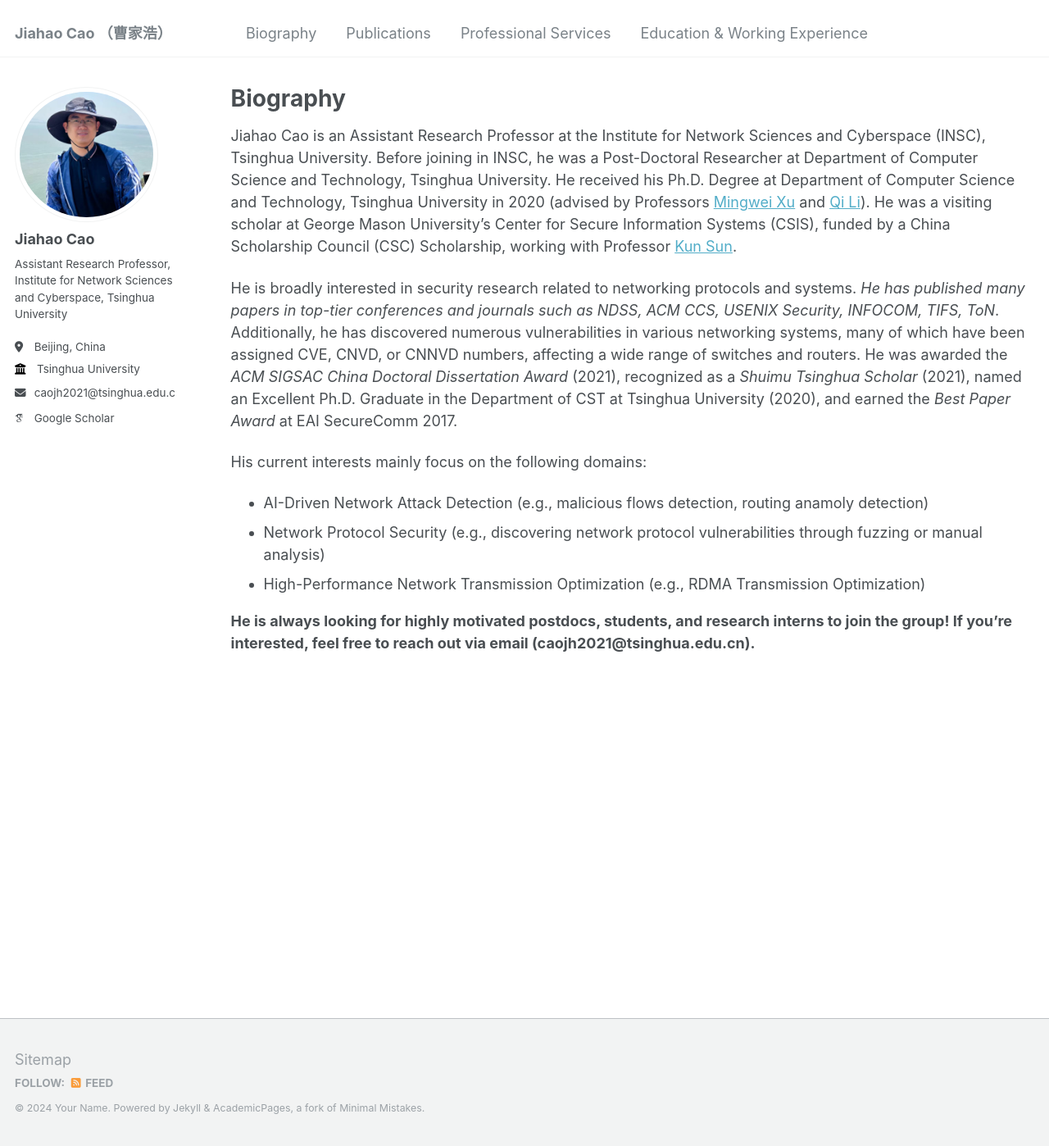
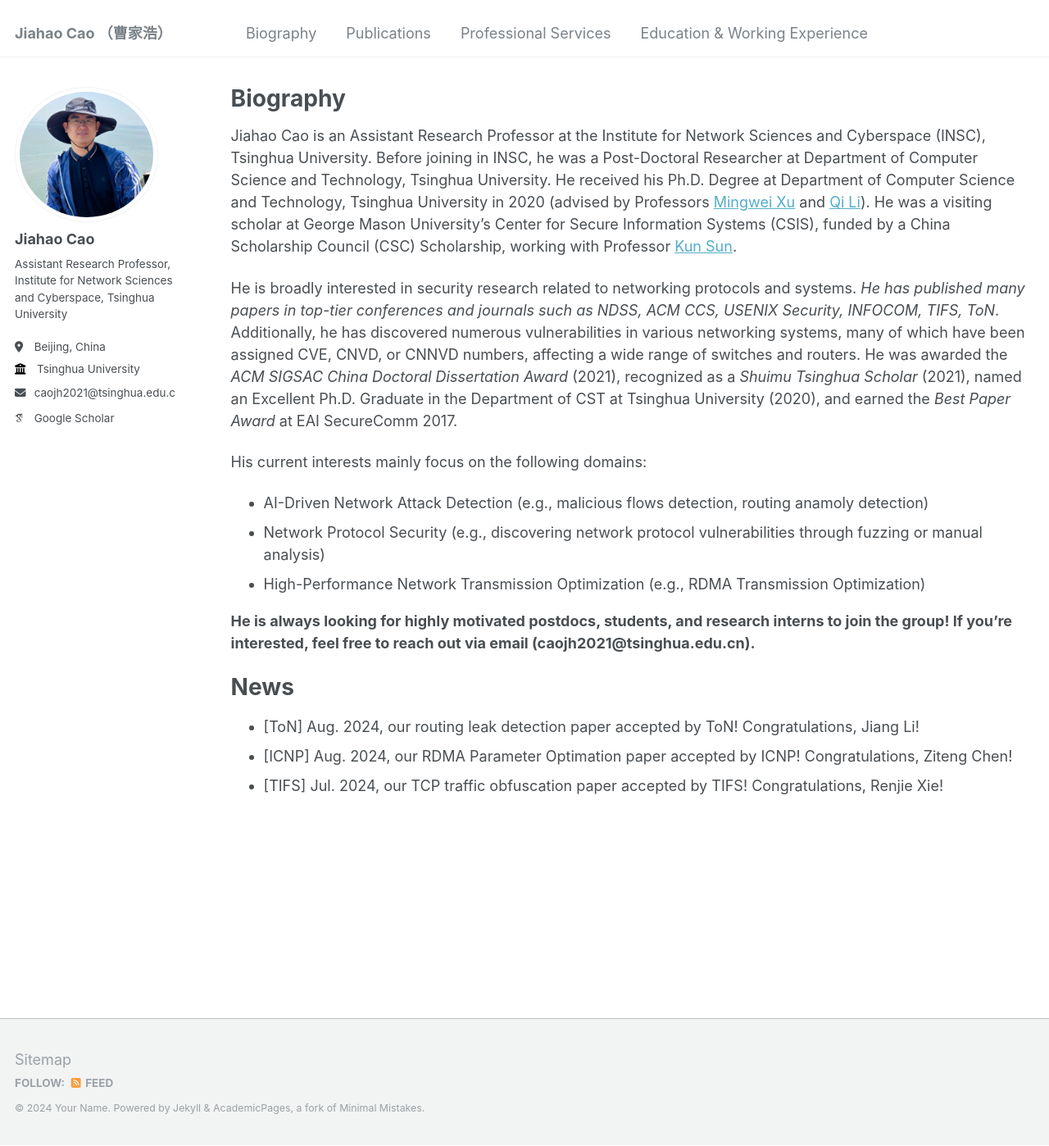
Before and after one commit to caojh15/caojh15.github.io, a Jekyll site: the page built from _pages/about.md, in a window 1280 px wide and 1398 px high. Shown: the whole window at 82% size. Built offline with Jekyll 4.4.1, drawn with Linux system fonts in a browser that asks for light colours; some web fonts are replaced.

Commit message:
Update about.md

```diff
--- a/_pages/about.md
+++ b/_pages/about.md
@@ -18,3 +18,8 @@ His current interests mainly focus on the following domains:
 - High-Performance Network Transmission Optimization (e.g., RDMA Transmission Optimization)
 
 **He is always looking for highly motivated postdocs, students, and research interns to join the group! If you're interested, feel free to reach out via email (caojh2021@tsinghua.edu.cn).**
+
+# News
+- [ToN] Aug. 2024, our routing leak detection paper accepted by ToN! Congratulations, Jiang Li!
+- [ICNP] Aug. 2024, our RDMA Parameter Optimation paper accepted by ICNP! Congratulations, Ziteng Chen!
+- [TIFS] Jul. 2024, our TCP traffic obfuscation paper accepted by TIFS! Congratulations, Renjie Xie!
```
